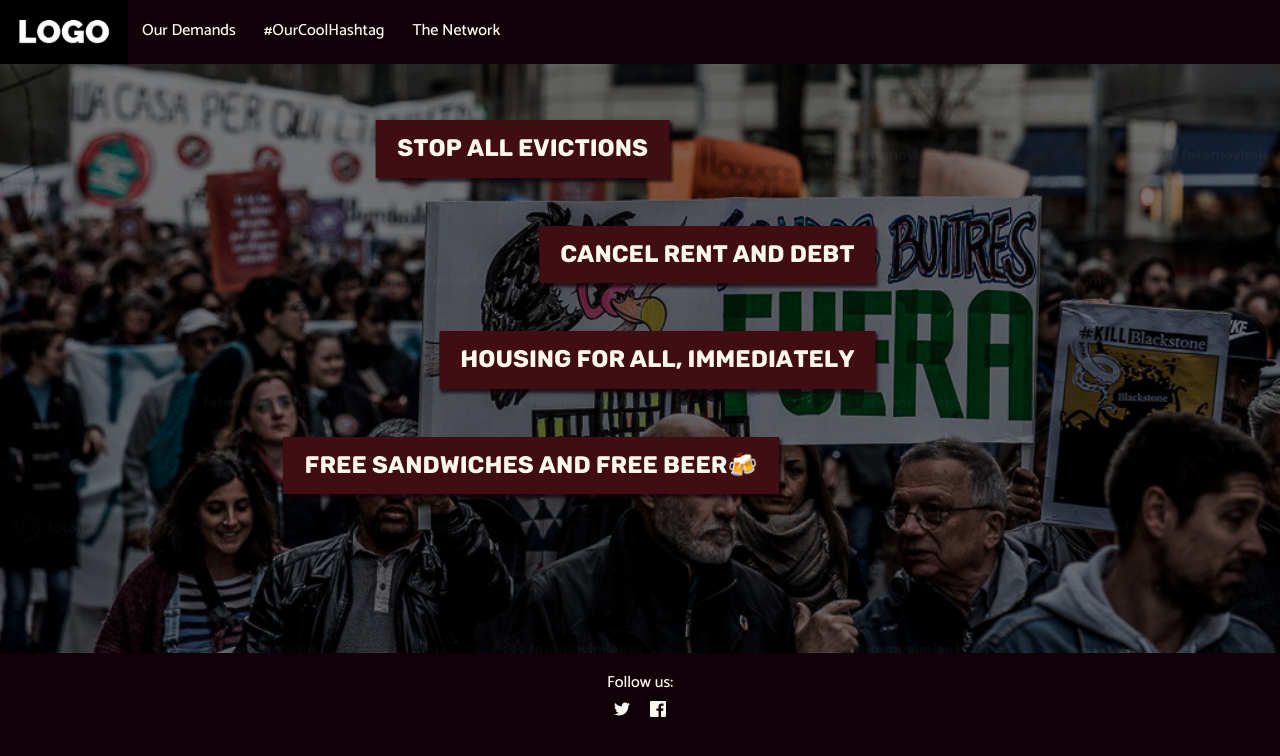
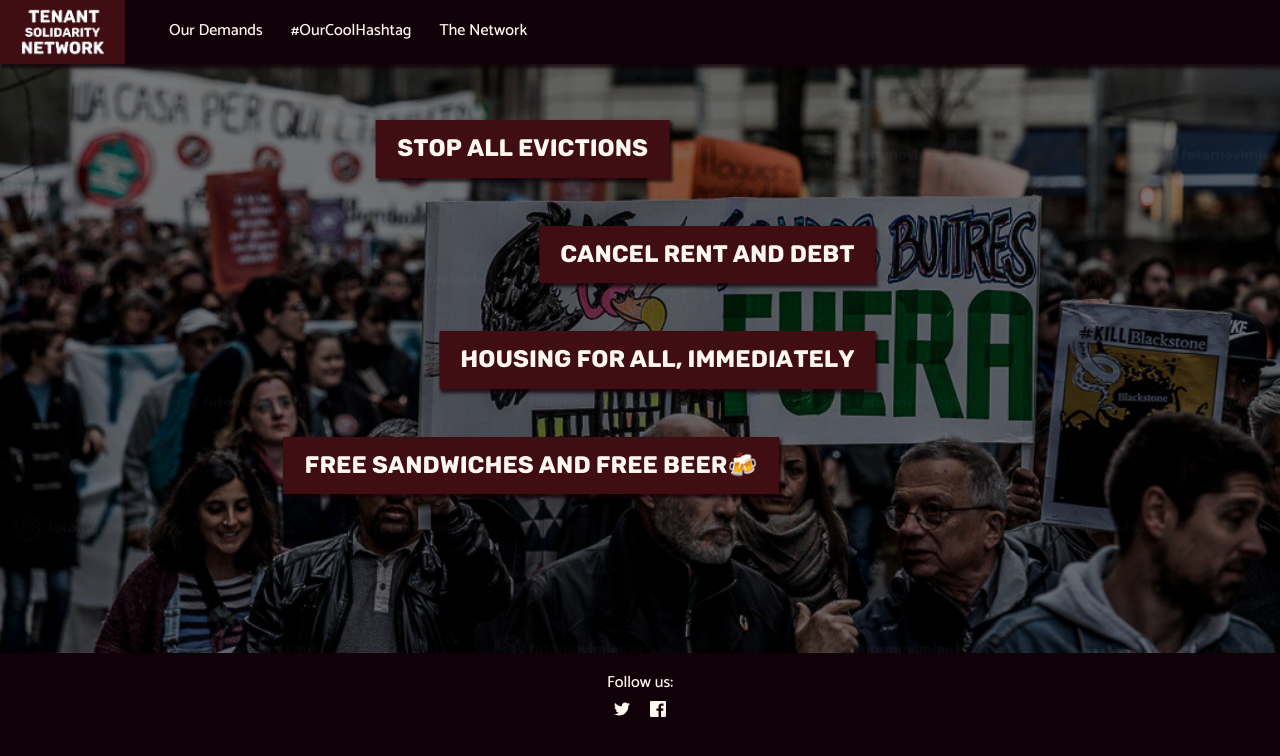
Before and after one commit to jsrois/w-concept, a React app: page / in a window 1280 px wide. Shown: the top 756 px of the page. Built offline with nearby package versions, Linux system fonts and the light colour scheme.

Commit message:
added logo and extra stylings for header bar

```diff
--- a/src/components/demandsPage.tsx
+++ b/src/components/demandsPage.tsx
@@ -2,12 +2,11 @@ import * as React from "react";
 import ReactTooltip from "react-tooltip";
 
 export const DemandsPage = (): JSX.Element =>
-    <div data-tip data-for="tt-background" className="demands-content hero-image">
-        <div data-tip data-for="tt-demands" className="hero-text">
+    <div className="demands-content hero-image">
+        <div className="hero-text">
             <p className="hero-text__phrase first">stop all evictions</p>
             <p className="hero-text__phrase second">cancel rent and debt</p>
             <p className="hero-text__phrase third">housing for all, immediately</p>
             <p className="hero-text__phrase fourth">free sandwiches and free beer🍻</p>
         </div>
-        <ReactTooltip id="tt-demands"> Here we could put our demands. The image is a placeholder.</ReactTooltip>
     </div>;
--- a/src/components/header.tsx
+++ b/src/components/header.tsx
@@ -1,13 +1,15 @@
 import {Link} from "react-router-dom";
 import * as React from "react";
-import logo from '../images/logo.png';
+import logo from '../images/tsn-logo-centered-white.png';
 import ReactTooltip from "react-tooltip";
 
 export const Header = (): JSX.Element => (
     <header className="vertical-layout__header">
-        <img data-tip data-for="tt-logo" className="logo" src={logo} />
         <nav className="navigation-bar">
-            <Link data-tip data-for="tt-demands-button"  to="/">Our Demands</Link>
+            <div data-tip data-for="tt-logo" className="logo-box">
+                <img data-tip data-for="tt-logo" className="logo" src={logo}/>
+            </div>
+            <Link data-tip data-for="tt-demands-button" to="/">Our Demands</Link>
             <Link data-tip data-for="tt-campaign-link" to="/">#OurCoolHashtag</Link>
             <Link data-tip data-for="tt-orgs" to="/organizations">The Network</Link>
         </nav>
--- /dev/null
+++ b/src/styles/_mixins.scss
@@ -0,0 +1,9 @@
+@mixin background-fades-on-hover-to($color) {
+  transition-property: background-color;
+  -webkit-transition-property: background-color;
+  transition-duration: .3s;
+
+  &:hover {
+    background-color: $color;
+  }
+}
--- a/src/styles/colors.scss
+++ b/src/styles/colors.scss
@@ -1,4 +1,4 @@
-$color1: #8c271eff;
+$color1: #8c271e;
 $color2: #3f0d12ff;
 $color3: #100007ff;
 $color4: #de3c4bff;
--- a/src/styles/demands-content.scss
+++ b/src/styles/demands-content.scss
@@ -19,9 +19,9 @@
   color: $color5;
   display: flex;
   flex-direction: column;
+  font-family: Cunia;
   font-size: x-large;
   text-align: center;
-  font-family: Cunia;
 
   &__phrase {
     background-color: $color2;
@@ -29,9 +29,8 @@
     line-height: 2.4;
     padding: 0 21.3px;
     width: max-content;
-    -webkit-box-shadow: 2px 3px 3px 1px $color3-shadow;
-    -moz-box-shadow: 2px 3px 3px 1px $color3-shadow;
-    box-shadow: 2px 3px 3px 1px $color3-shadow;
+
+    @include background-fades-on-hover-to($color1);
 
     &.first {
       transform: translateX(-40%);
@@ -49,4 +48,10 @@
       transform: translateX(-22%);
     }
   }
+
+  &__phrase {
+    -webkit-box-shadow: 2px 3px 3px 1px $color3-shadow;
+    -moz-box-shadow: 2px 3px 3px 1px $color3-shadow;
+    box-shadow: 2px 3px 3px 1px $color3-shadow;
+  }
 }
--- a/src/styles/main.scss
+++ b/src/styles/main.scss
@@ -1,4 +1,5 @@
 @import 'colors';
 @import 'layout';
+@import 'mixins';
 @import 'styles';
 @import 'src/styles/fonts';
--- a/src/styles/styles.scss
+++ b/src/styles/styles.scss
@@ -1,35 +1,43 @@
 
 body {
-  font-family: 'Mosk Medium 500','Lucida Grande', serif;
+  font-family: 'Mosk Medium 500', 'Lucida Grande', serif;
 }
 
 header {
-  flex:none;
+  flex: none;
   height: 4em;
   display: flex;
+  background: $color3;
 
-  .logo {
-    height: 100%;
+  .logo-box {
+    background-color: $color2;
+    width: 125px;
+    display: flex;
+    align-items: center;
+    justify-content: center;
+    margin-right: 30px;
+
+    .logo {
+      height: 80%;
+    }
   }
+
 
   .navigation-bar {
     width: 100%;
-    background: $color3;
 
     display: flex;
     justify-content: start;
+    -webkit-box-shadow: 2px 3px 3px 1px $color3-shadow;
+    -moz-box-shadow: 2px 3px 3px 1px $color3-shadow;
+    box-shadow: 2px 3px 3px 1px $color3-shadow;
 
     a {
       display: block;
       text-decoration: none;
       color: $color5;
       padding: 20px 14px;
-
-      &:hover {
-        background: $color2;
-        color: $color5;
-
-      }
+      @include background-fades-on-hover-to($color1);
 
     }
   }
```
Also changed, not shown: src/images/tsn-logo-centered-white.png (added).
